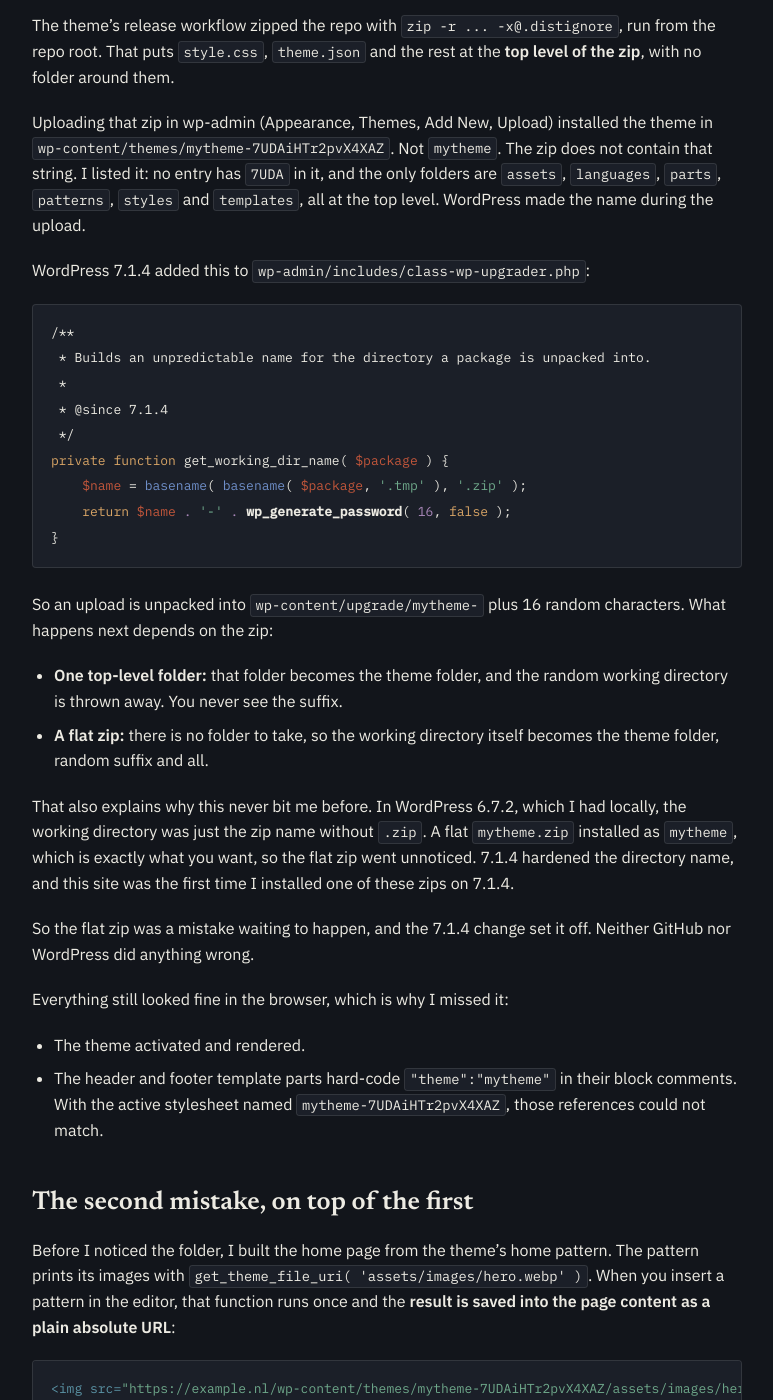
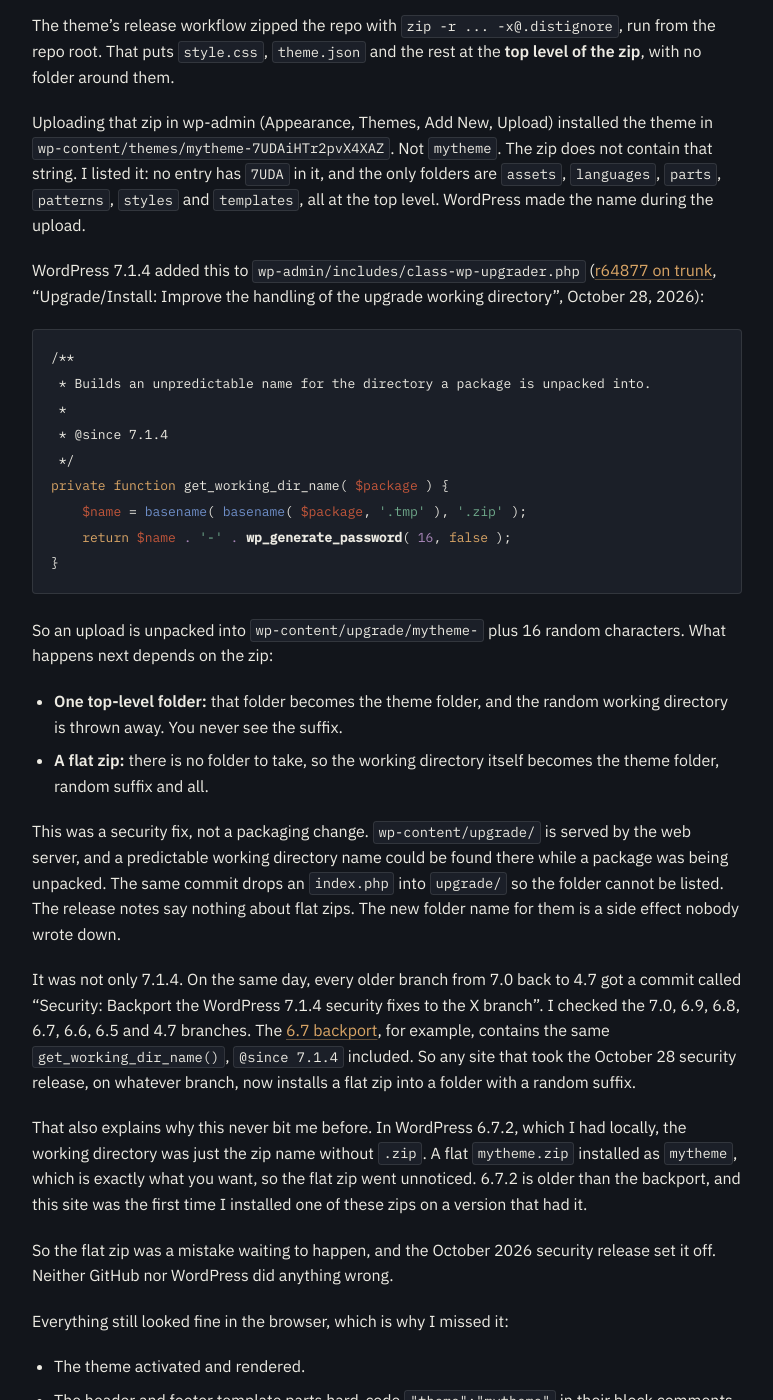
Before and after one commit to wpvillain/wpvillain.github.io, a Jekyll site: the page built from _posts/2026-11-12-github-release-zip-wrong-theme-folder-broken-image-urls.markdown, in a window 1280 px wide and 1400 px high, scrolled down 1229 px. Shown: the whole window, without its empty margins (96-869 px from the left). Built offline with Jekyll 4.4.1, drawn with Linux system fonts in a browser that asks for light colours; some of the changed text lies outside the part shown.

Commit message:
Add core commit link and backport note

````diff
--- a/_posts/2026-11-12-github-release-zip-wrong-theme-folder-broken-image-urls.markdown
+++ b/_posts/2026-11-12-github-release-zip-wrong-theme-folder-broken-image-urls.markdown
@@ -31,7 +31,7 @@ The theme's release workflow zipped the repo with `zip -r ... -x@.distignore`, r
 
 Uploading that zip in wp-admin (Appearance, Themes, Add New, Upload) installed the theme in `wp-content/themes/mytheme-7UDAiHTr2pvX4XAZ`. Not `mytheme`. The zip does not contain that string. I listed it: no entry has `7UDA` in it, and the only folders are `assets`, `languages`, `parts`, `patterns`, `styles` and `templates`, all at the top level. WordPress made the name during the upload.
 
-WordPress 7.1.4 added this to `wp-admin/includes/class-wp-upgrader.php`:
+WordPress 7.1.4 added this to `wp-admin/includes/class-wp-upgrader.php` ([r64877 on trunk](https://github.com/WordPress/wordpress-develop/commit/f3d91af386b5348432cfb2904b1d905083a9691f), "Upgrade/Install: Improve the handling of the upgrade working directory", October 28, 2026):
 
 ```php
 /**
@@ -50,9 +50,13 @@ So an upload is unpacked into `wp-content/upgrade/mytheme-` plus 16 random chara
 - **One top-level folder:** that folder becomes the theme folder, and the random working directory is thrown away. You never see the suffix.
 - **A flat zip:** there is no folder to take, so the working directory itself becomes the theme folder, random suffix and all.
 
-That also explains why this never bit me before. In WordPress 6.7.2, which I had locally, the working directory was just the zip name without `.zip`. A flat `mytheme.zip` installed as `mytheme`, which is exactly what you want, so the flat zip went unnoticed. 7.1.4 hardened the directory name, and this site was the first time I installed one of these zips on 7.1.4.
+This was a security fix, not a packaging change. `wp-content/upgrade/` is served by the web server, and a predictable working directory name could be found there while a package was being unpacked. The same commit drops an `index.php` into `upgrade/` so the folder cannot be listed. The release notes say nothing about flat zips. The new folder name for them is a side effect nobody wrote down.
 
-So the flat zip was a mistake waiting to happen, and the 7.1.4 change set it off. Neither GitHub nor WordPress did anything wrong.
+It was not only 7.1.4. On the same day, every older branch from 7.0 back to 4.7 got a commit called "Security: Backport the WordPress 7.1.4 security fixes to the X branch". I checked the 7.0, 6.9, 6.8, 6.7, 6.6, 6.5 and 4.7 branches. The [6.7 backport](https://github.com/WordPress/wordpress-develop/commit/aa58a94c30), for example, contains the same `get_working_dir_name()`, `@since 7.1.4` included. So any site that took the October 28 security release, on whatever branch, now installs a flat zip into a folder with a random suffix.
+
+That also explains why this never bit me before. In WordPress 6.7.2, which I had locally, the working directory was just the zip name without `.zip`. A flat `mytheme.zip` installed as `mytheme`, which is exactly what you want, so the flat zip went unnoticed. 6.7.2 is older than the backport, and this site was the first time I installed one of these zips on a version that had it.
+
+So the flat zip was a mistake waiting to happen, and the October 2026 security release set it off. Neither GitHub nor WordPress did anything wrong.
 
 Everything still looked fine in the browser, which is why I missed it:
 
@@ -149,7 +153,7 @@ A plain `REPLACE` is safe on post content because it is ordinary text. It is not
 
 ## What I did not test
 
-- **Other WordPress versions.** I read the source of 6.7.2 and 7.1.4 and saw the result on 7.1.4. I did not check the versions in between, so I do not know if 7.1.4 is the first with the random name beyond its `@since` tag.
+- **Other WordPress versions.** I saw the result on 7.1.4 only. The source history shows the change landed on October 28, 2026, in 7.1.4 and in the backports to the older branches. I did not map each backport to its exact point release (for 6.7 that is probably 6.7.11), and I did not upload the zip on any of them.
 - **Whether the suffix changes on every upload.** The source says it does (`wp_generate_password()` on every unpack); I uploaded once.
 - **Installing the zip any other way**, such as `wp theme install` or Composer. I only know the wp-admin upload route.
 - **Other places the old URL could live**, such as theme mods, widgets or serialized options. In this database the dump showed none, but a different site could have them.
````
